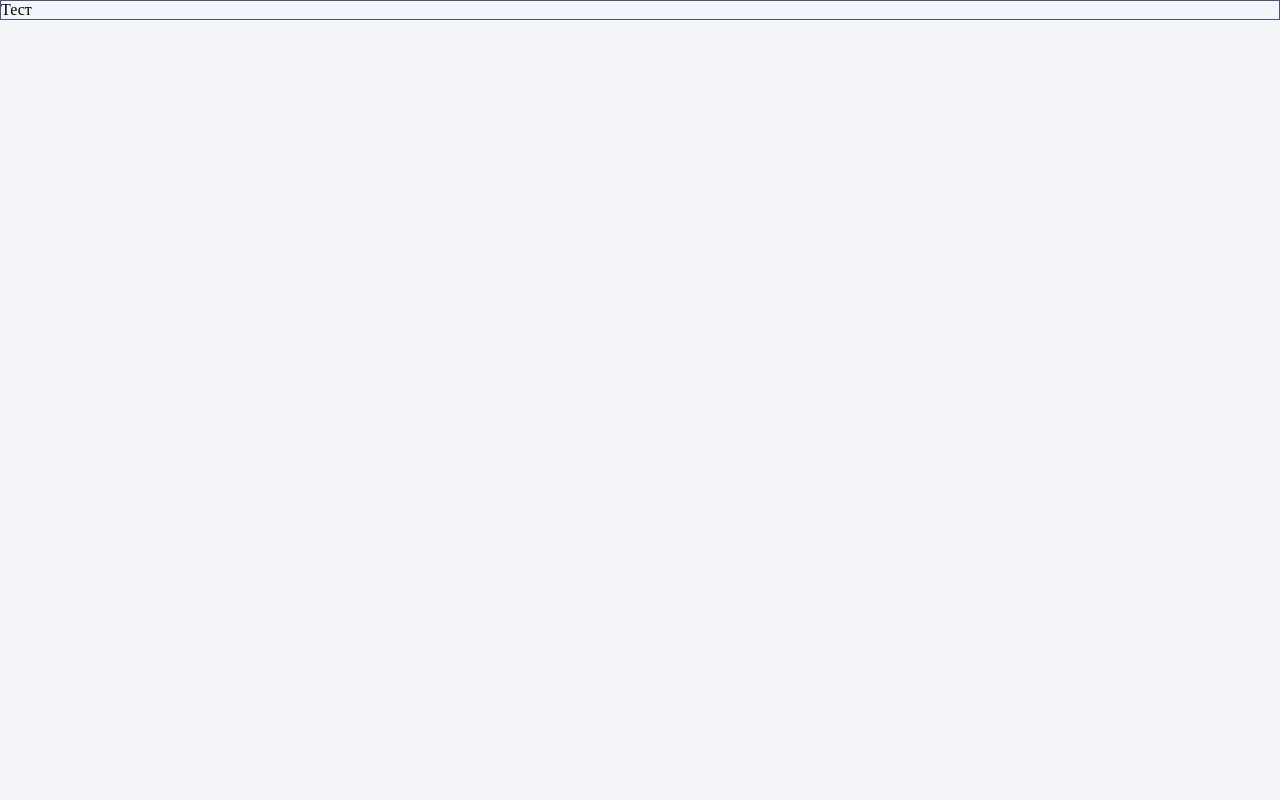
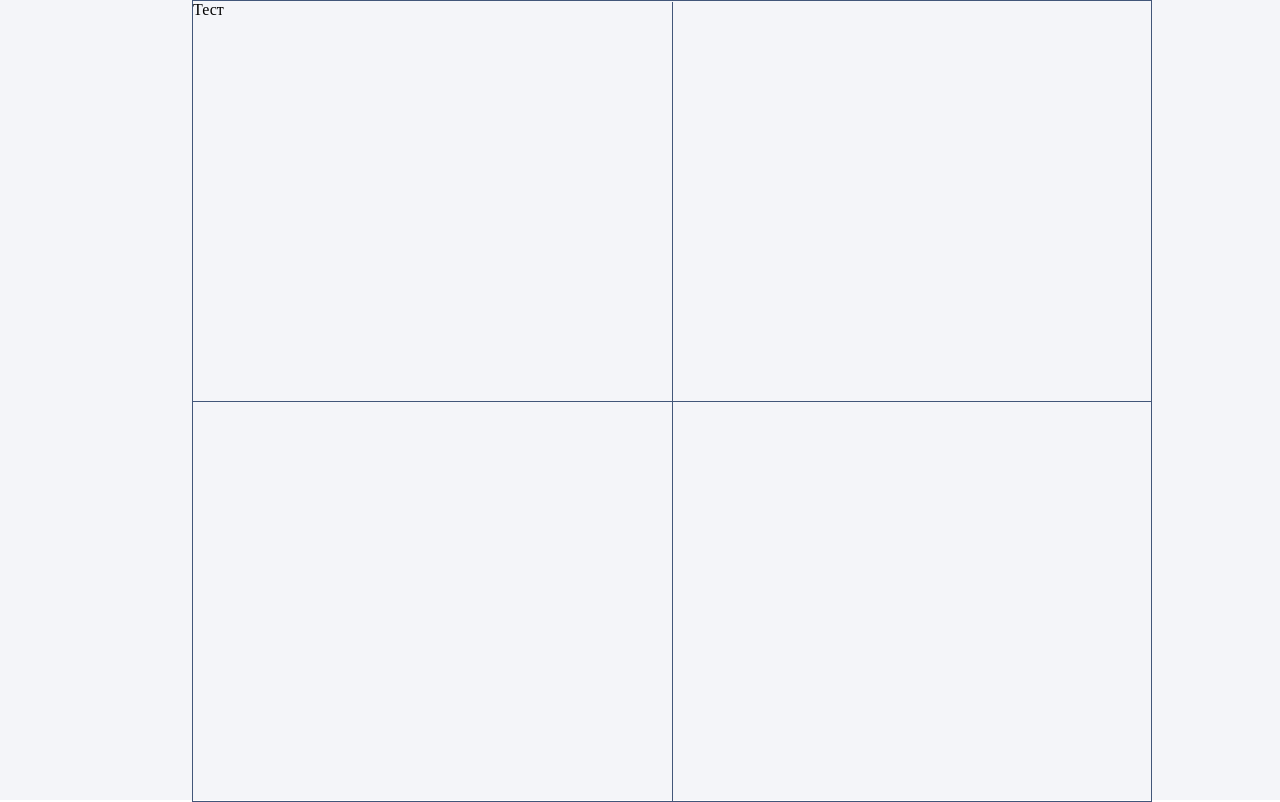
Before and after one commit to TechZaurus/HistoricalDates, a React app: page / in a window 1280 px wide. Built offline with nearby package versions, Linux system fonts and the light colour scheme.

Commit message:
004: Feature Historical Dates: Added crosshair inside container

```diff
--- a/src/blocks/HistoricalDates/HistoricalDates.tsx
+++ b/src/blocks/HistoricalDates/HistoricalDates.tsx
@@ -4,7 +4,17 @@ import { historicalDates } from "./HistoricalDates.module.scss";
 const HistoricalDates = () => {
   return (
     <div className={historicalDates}>
-      <Container bordered>Тест</Container>
+      <Container
+        bordered
+        addCrosshair
+        style={{
+          marginLeft: "15%",
+          marginRight: "10%",
+          height: "100%"
+        }}
+      >
+        Тест
+      </Container>
     </div>
   );
 };
--- a/src/components/Container/Container.module.scss
+++ b/src/components/Container/Container.module.scss
@@ -1,5 +1,24 @@
 @import '../../styles/mixins';
+@import '../../styles/variables';
 
 .borderedContainer {
     @include bordered-container();
+    height: 100%;
 }
+
+.container__HorizontalLine, .container__VerticalLine {
+    background-color: $primary-color;
+    position: relative;
+}
+
+.container__HorizontalLine {
+    width: 100%;
+    height: 0.06em;
+    top: 50%;
+}
+
+.container__VerticalLine {
+    width: 0.04em;
+    height: 100%;
+    left: 50%;
+}
--- a/src/components/Container/Container.tsx
+++ b/src/components/Container/Container.tsx
@@ -1,17 +1,29 @@
 import { PropsWithChildren, ReactNode } from "react";
 import classNames from "classnames";
-import { borderedContainer } from "./Container.module.scss";
+import {
+  borderedContainer,
+  container__HorizontalLine,
+  container__VerticalLine,
+} from "./Container.module.scss";
 
 interface Props extends PropsWithChildren {
   bordered?: boolean;
+  style?: React.CSSProperties;
   children?: ReactNode;
+  addCrosshair?: boolean;
 }
 
-const Container: React.FC<Props> = ({ bordered, children }) => {
+const Container: React.FC<Props> = ({ bordered, addCrosshair, children, style }) => {
   const classNameObject: any = {};
   classNameObject[borderedContainer] = bordered;
-  const containerClass = classNames(classNameObject);
-  return <div className={containerClass}>{children}</div>;
+
+  return (
+    <div style={style} className={classNames(classNameObject)}>
+      <div style={{ position: "absolute" }}>{children}</div>
+      {addCrosshair && <div className={container__HorizontalLine} />}
+      {addCrosshair && <div className={container__VerticalLine} />}
+    </div>
+  );
 };
 
 export default Container;
```
